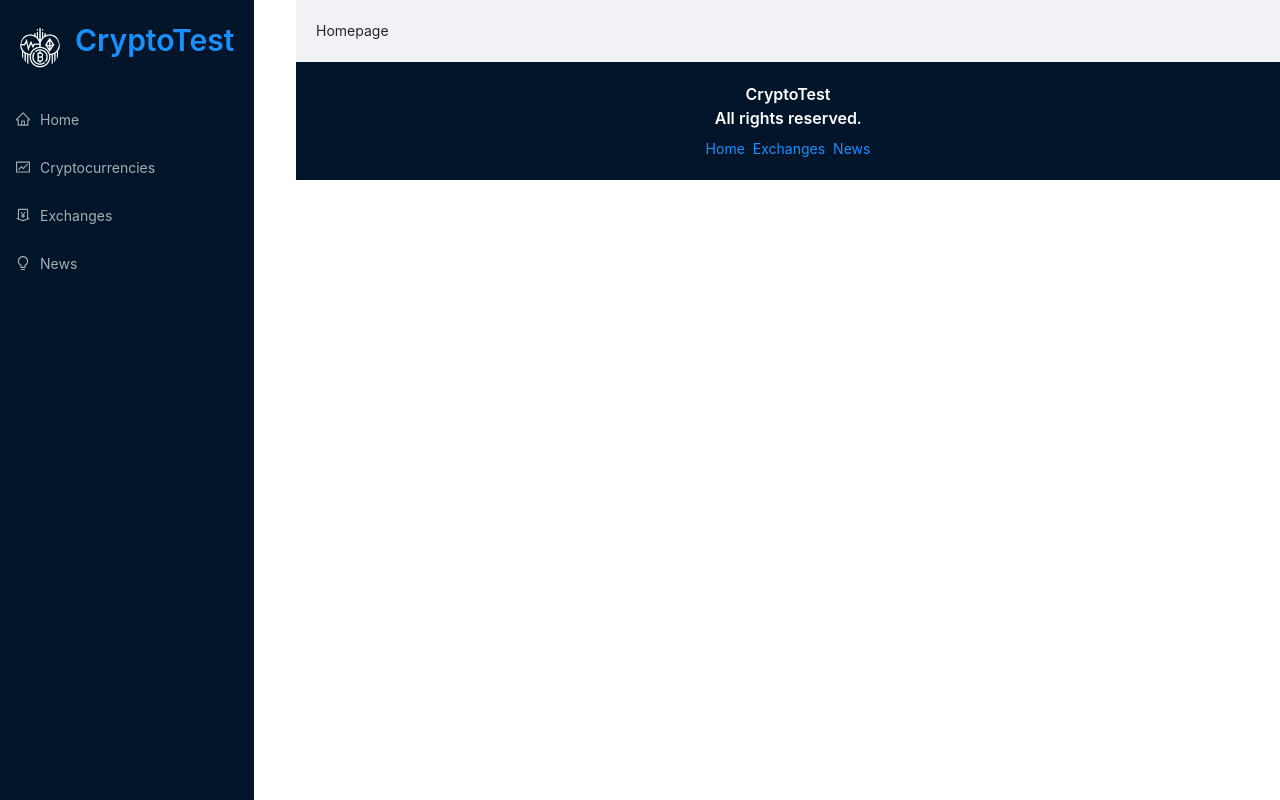
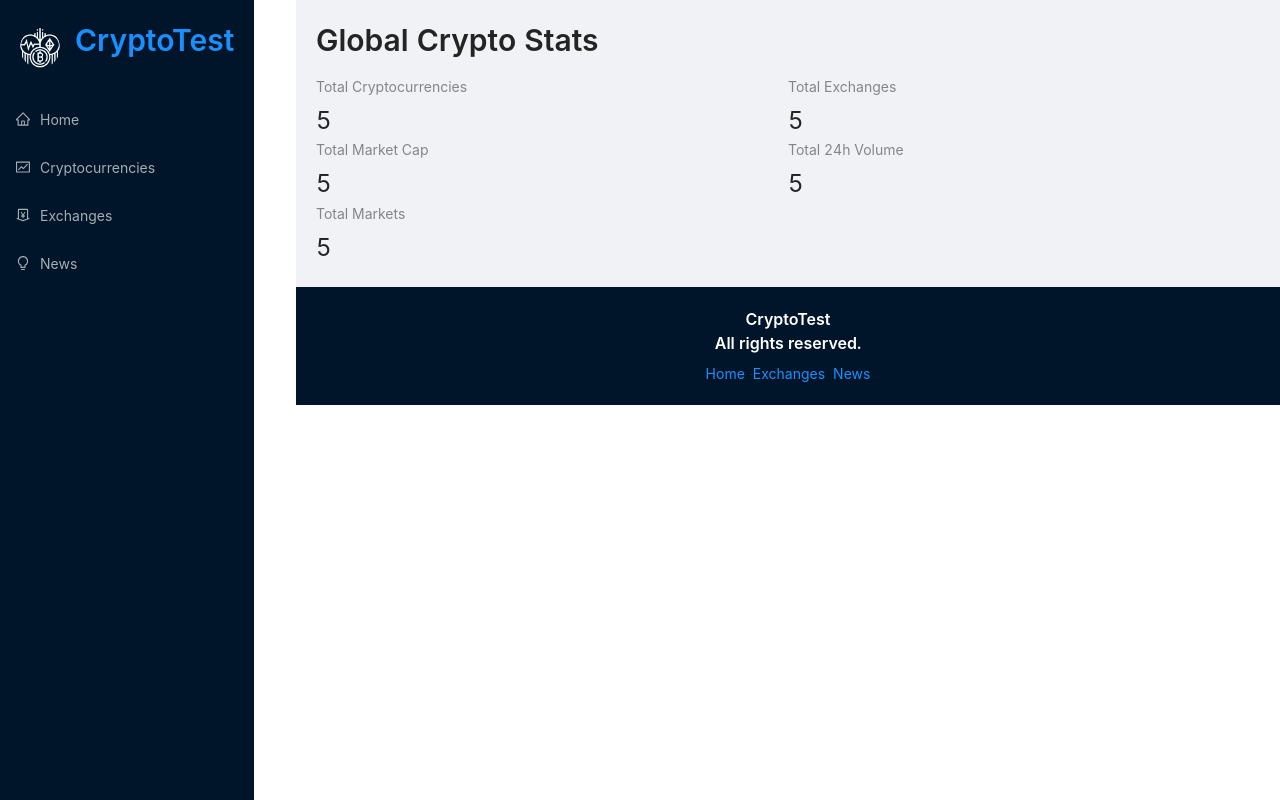
Before and after one commit to Darengheil/CryptocurrencyApp, a React (Create React App) app: page / in a window 1280 px wide. Built offline with nearby package versions, Linux system fonts and the light colour scheme.

Commit message:
Added basic structure for homepage

```diff
--- a/src/components/Homepage.jsx
+++ b/src/components/Homepage.jsx
@@ -1,10 +1,22 @@
-import React from 'react'
+import React from 'react';
+import millify from 'millify';
+import {Typography, Row, Col, Statistic} from 'antd';
+import {Link} from 'react-router-dom';
+
+const {Title} = Typography;
 
 const Homepage = () => {
     return (
-        <div>
-            Homepage
-        </div>
+        <>
+            <Title level={2} className="heading">Global Crypto Stats</Title>
+            <Row>
+                <Col span={12}><Statistic title="Total Cryptocurrencies" value="5"/></Col>
+                <Col span={12}><Statistic title="Total Exchanges" value="5"/></Col>
+                <Col span={12}><Statistic title="Total Market Cap" value="5"/></Col>
+                <Col span={12}><Statistic title="Total 24h Volume" value="5"/></Col>
+                <Col span={12}><Statistic title="Total Markets" value="5"/></Col>
+            </Row>
+        </>
     )
 }
 
```
